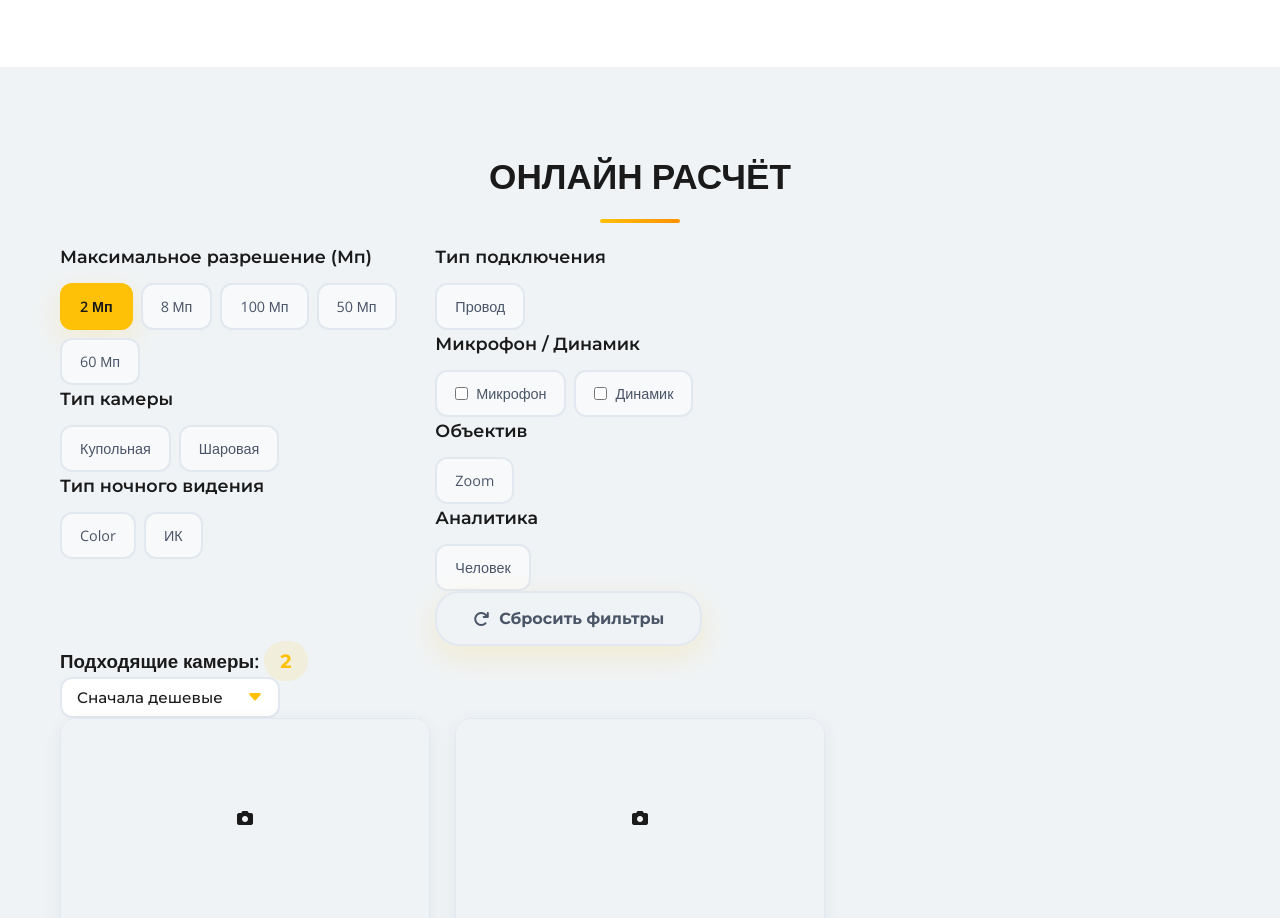
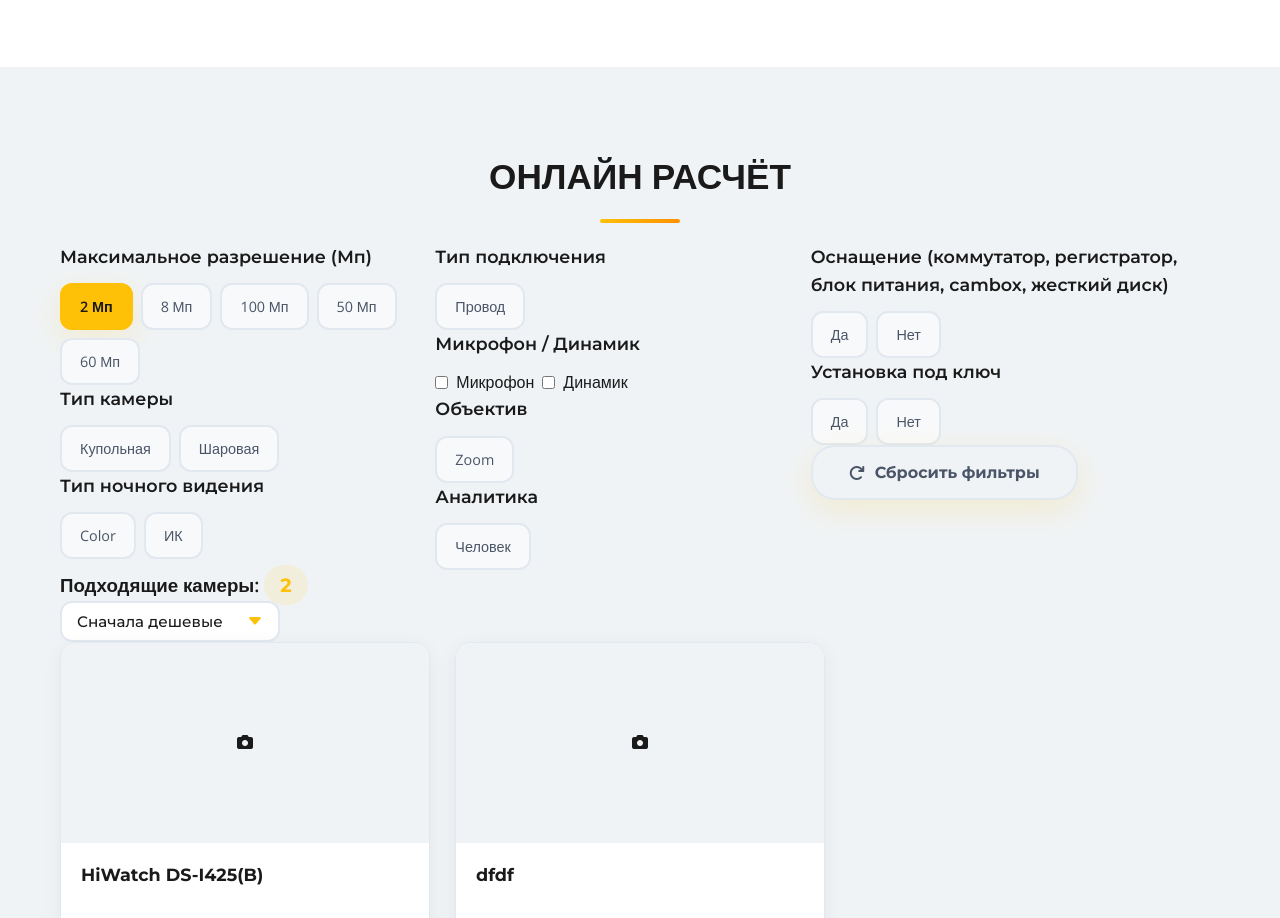
Before and after one commit to Kachaleks/cts-webapp, a Django app: page / in a window 1280 px wide. Shown: the part 3565-4483 px from the top of the page. Run offline with Django 4.2, Linux system fonts and the light colour scheme; data comes from the database, SQL or seed files in the repository.

Commit message:
калькулятор работает, еще больше похож на наблюдатора

```diff
--- a/cts/main/static/main/style.css
+++ b/cts/main/static/main/style.css
@@ -1390,33 +1390,29 @@ body {
     border: 1px solid var(--border-color);
 }
 
+.calc-filters{
+    display: flex
+    justify-content: space-between;
+    vertical-align: top;
+}
 
 .calc-filters-left-side{
     width: 32%;
     display: inline-block;
     vertical-align: top;
-
-
 }
 
 .calc-filters-right-side{
     width: 32%;
     display: inline-block;
     vertical-align: top;
-
-
-}
-
-.calc-filters{
-    display: flex
-    justify-content: space-between;
+}
+
+.calc-filters-additional-side{
+    width: 32%;
+    display: inline-block;
     vertical-align: top;
-
-
-
-}
-
-
+}
 
 /* Многостолбцовая сетка фильтров */
 .filters-grid {
--- a/cts/main/templates/main/index.html
+++ b/cts/main/templates/main/index.html
@@ -421,8 +421,8 @@
                     <div class="filter-group">
                     <h4>Микрофон / Динамик</h4>
                     <div class="filter-options" id="microDynamicFilters">
-                        <label class="filter-option"><input type="checkbox" name="micro_dynamic" value="no" data-filter="has_micro" class="filter-checkbox"> Микрофон</label>
-                        <label class="filter-option"><input type="checkbox" name="micro_dynamic" value="no" data-filter="has_dynamic" class="filter-checkbox"> Динамик</label>
+                        <input type="checkbox" name="micro_dynamic" value="no" data-filter="has_micro" class="filter-checkbox"> Микрофон
+                        <input type="checkbox" name="micro_dynamic" value="no" data-filter="has_dynamic" class="filter-checkbox"> Динамик
                     </div>
                 </div>
                     <div class="filter-group">
@@ -441,11 +441,30 @@
 
                     </div>
                 </div>
-                    <button class="btn-primary" id="resetFilters">
+                </div>
+
+                <div class="calc-filters-additional-side" >
+                    <div class="filter-group">
+                        <h4>Оснащение (коммутатор, регистратор, блок питания, cambox, жесткий диск)</h4>
+                        <div class="filter-options" id="equipment" >
+                            <label class="filter-option"><input type="radio" name="equipment" data-filter="equipment" value="equipment" > Да </label>
+                            <label class="filter-option"><input type="radio" name="equipment" data-filter="equipment" value="equipment" > Нет </label>
+                        </div>
+                    </div>
+
+                    <div class="filter-group">
+                        <h4>Установка под ключ</h4>
+                        <div class="filter-options" id="installation" >
+                            <label class="filter-option"><input type="radio" name="installation" data-filter="installation" value="equipment" > Да </label>
+                            <label class="filter-option"><input type="radio" name="installation" data-filter="installation" value="equipment" > Нет </label>
+                        </div>
+                    </div>
+
+                     <button class="btn-primary" id="resetFilters">
                         <i class="fas fa-redo"></i> Сбросить фильтры
                     </button>
+
                 </div>
-
             </div>
 
              <!-- Правая колонка: результаты -->
```
